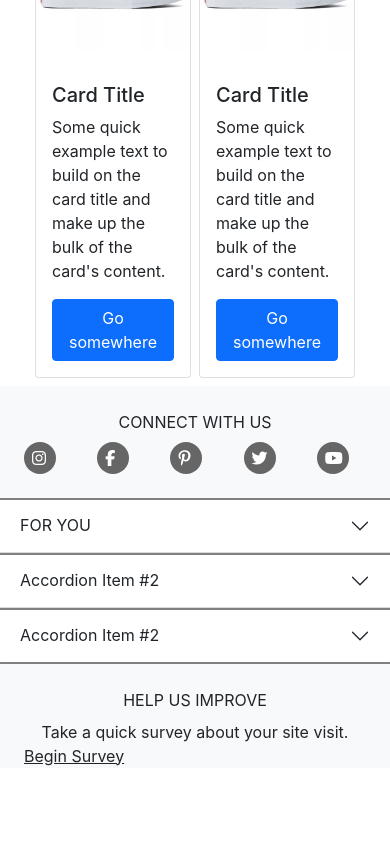
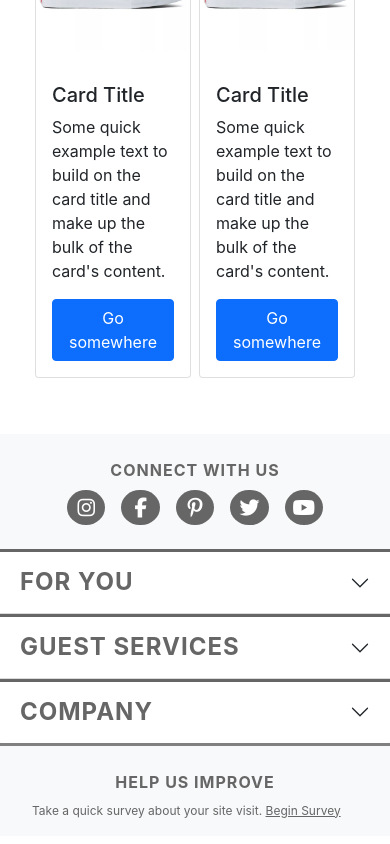
Before and after one commit to Michelobe/clothingStore, a React (Create React App) app: page / in a window 390 px wide. Shown: the part 1934-2778 px from the top of the page. Before the commit the page ends 2710 px from the top, so only its background shows below. Built offline with nearby package versions, Linux system fonts and the light colour scheme; a web font is replaced by a local one.

Commit message:
I have finished styling the mobile menu.  There may still need to be a few changes, but it looks way better than it did.  committing changes and pushing to github to test live.

```diff
--- a/src/components/footer/Footer.js
+++ b/src/components/footer/Footer.js
@@ -37,7 +37,7 @@ function Footer() {
                         <div className='row footerOption'>SITE MAP</div>
                         <div className='row footerOption'>TRENDING SEARCHES</div>
                     </div>
-                    <div className='col-4 footerCol'>
+                    <div className='col-4 col-xl-3 footerCol'>
                         <Form className='mb-4'>
                             <Form.Group className="mb-3 submitForm" controlId="formBasicEmail">
                                 <Form.Label className='contactHeader'>SIGN UP FOR EMAIL</Form.Label>
--- a/src/components/footer/MobileFooter.js
+++ b/src/components/footer/MobileFooter.js
@@ -5,14 +5,14 @@ import '../../scss/components/footer/MobileFooter.scss';
 function MobileFooter() {
     return (
         <Navbar>
-            <Nav className='container-fluid flex-column bg-light p-0'>
+            <Nav className='container-fluid flex-column bg-light p-0 mt-5'>
                 <div className='row footerCol container mt-4 mb-4 justify-content-center'>
-                    <div className='row form-label justify-content-center'>CONNECT WITH US</div>
-                    <div className='row'>
+                    <div className='row form-label justify-content-center footerHeader'>CONNECT WITH US</div>
+                    <div className='row justify-content-center'>
                         <div className='iconContainer col'>
                             <i className="fab fa-instagram"></i>
                         </div>
-                        <div className='iconContainer col mx-auto'>
+                        <div className='iconContainer col'>
                             <i className="fab fa-facebook-f"></i>
                         </div>
                         <div className='iconContainer col'>
@@ -30,34 +30,47 @@ function MobileFooter() {
                     <Accordion.Item className='container accWidth bg-light' eventKey="0">
                         <Accordion.Header>FOR YOU</Accordion.Header>
                         <Accordion.Body>
-                        Lorem ipsum dolor sit amet, consectetur adipiscing elit, sed do eiusmod
-                        tempor incididunt ut labore et dolore magna aliqua. Ut enim ad minim
-                        veniam, quis nostrud exercitation ullamco laboris nisi ut aliquip ex ea
-                        commodo consequat.
+                            <div className='row footerOption'>WISH LIST</div>
+                            <div className='row footerOption'>GIFT CARDS</div>
+                            <div className='row footerOption'>AFTERPAY</div>
+                            <div className='row footerOption'>CLOTHING REWARDS</div>
+                            <div className='row footerOption'>STUDENT DISCOUNT</div>
+                            <div className='row footerOption'>BLOG</div>
+                            <div className='row footerOption'>GIVE US FEEDBACK</div>
                         </Accordion.Body>
                     </Accordion.Item>
                     <Accordion.Item className='container accWidth bg-light' eventKey="1">
-                        <Accordion.Header>Accordion Item #2</Accordion.Header>
+                        <Accordion.Header>GUEST SERVICES</Accordion.Header>
                         <Accordion.Body>
-                        Lorem ipsum dolor sit amet, consectetur adipiscing elit, sed do eiusmod
-                        tempor incididunt ut labore et dolore magna aliqua. Ut enim ad minim
-                        veniam, quis nostrud exercitation ullamco laboris nisi ut aliquip ex ea
-                        commodo consequat.
+                            <div className='row footerOption'>ORDER STATUS</div>
+                            <div className='row footerOption footerOption'>RETURNS &#038; EXCHANGES</div>
+                            <div className='row footerOption'>BILLING</div>
+                            <div className='row footerOption'>SHIPPING</div>
+                            <div className='row footerOption'>ORDER INFO</div>
+                            <div className='row footerOption'>FAQS</div>
+                            <div className='row footerOption'>CONTACT US</div>
                         </Accordion.Body>
                     </Accordion.Item>
                     <Accordion.Item className='container accWidth bg-light' eventKey="2">
-                        <Accordion.Header>Accordion Item #2</Accordion.Header>
+                        <Accordion.Header>COMPANY</Accordion.Header>
                         <Accordion.Body>
-                        Lorem ipsum dolor sit amet, consectetur adipiscing elit, sed do eiusmod
-                        tempor incididunt ut labore et dolore magna aliqua. Ut enim ad minim
-                        veniam, quis nostrud exercitation ullamco laboris nisi ut aliquip ex ea
-                        commodo consequat.
+                            <div className='row footerOption'>ABOUT US</div>
+                            <div className='row footerOption'>CAREERS</div>
+                            <div className='row footerOption'>INVESTOR RELATIONS</div>
+                            <div className='row footerOption'>TERMS OF USE</div>
+                            <div className='row footerOption'>PRIVACY &#038; COOKIE POLICY</div>
+                            <div className='row footerOption'>SITE MAP</div>
+                            <div className='row footerOption'>TRENDING SEARCHES</div>
                         </Accordion.Body>
                     </Accordion.Item>
                 </Accordion>
                 <div className='row footerCol container justify-content-center'>
-                    <div className='row form-label justify-content-center'>HELP US IMPROVE</div>
-                    <div className='row justify-content-center'>Take a quick survey about your site visit. <u>Begin Survey</u></div>
+                    <div className='col'>
+                        <div className='row form-label justify-content-center footerHeader'>HELP US IMPROVE</div>
+                        <div className='row justify-content-center footerOption'>
+                            <p>Take a quick survey about your site visit. <u>Begin Survey</u></p>
+                        </div>
+                    </div>
                 </div>
             </Nav>
         </Navbar>
--- a/src/scss/components/footer/Footer.scss
+++ b/src/scss/components/footer/Footer.scss
@@ -48,7 +48,7 @@
                 align-items: center;
                 background: #666666;
                 color: white;
-                @media only screen and (max-width: 820px){
+                @media only screen and (max-width: 880px){
                     padding: .4rem 1rem;
                 }
             }
--- a/src/scss/components/footer/MobileFooter.scss
+++ b/src/scss/components/footer/MobileFooter.scss
@@ -1,25 +1,63 @@
+
 
 @media only screen and (max-width: 767px){
+    .container{
+        max-width: 100%;
+    }
     .footerCol{
         display: flex;
         justify-content: center;
         align-items: center;
-        i{
+        .footerHeader{
+            font-size: 1rem;
+            font-weight: 700;
+            letter-spacing: 1px;
+            color: #666666;
+        }
+        .iconContainer{
             background: #666666;
             border-radius: 50%;
             color: white;
-            padding: .5rem;
-            width: 2rem;
+            padding: .5rem 1.2rem .49rem 1.2rem;
+            margin: 0 .5rem;
+            font-size: 1.25rem;
+            display: flex;
+            justify-content: center;
+            align-items: center;
+            max-width: 2rem;
         }
     }
     .accWidth{
         padding: 0;
-        border-top: 2px gray solid !important;
+        border-top: 3px #666666 solid !important;
         &:last-child{
-            border-bottom: 2px gray solid !important;
+            border-bottom: 3px gray solid !important;
         }
     }
-    .container{
-        max-width: 100%;
+//=== OVERRIDES react-bootstrap COMPONENT STYLING ==
+    .accordion-button{
+        font-size: 1.5rem;
+        font-weight: 700;
+        letter-spacing: 1px;
+        color: #666666;
+    }
+    .accordion-button:not(.collapsed){
+        color: #666666;
+        background: transparent;
+    }
+    .accordion-button:focus{
+        box-shadow: none;
+    }
+    .accordion-button:not(.collapsed){
+        box-shadow: none;
+    }
+    .accordion-body{
+        padding: 0 1.25rem 1rem 1.25rem;
+    }
+//===================================================
+    .footerOption{
+        font-size: .75rem;
+        color: #666666;
+        margin-left: .5rem;
     }
 }
```
